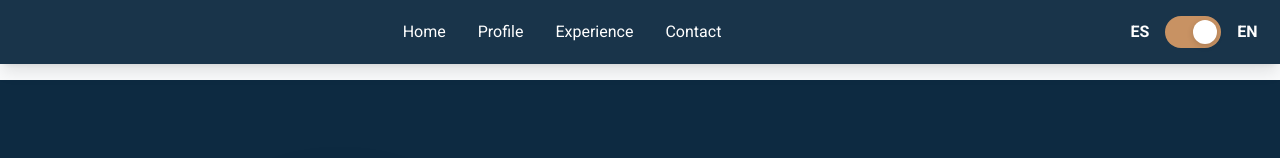
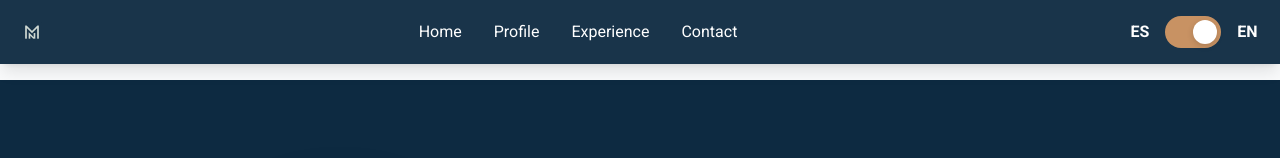
Before and after one commit to matnalopez2/matnalopez2.github.io, a plain HTML site: page index.html in a window 1280 px wide. Shown: the top 158 px of the page. Drawn offline with nearby package versions, Linux system fonts and the light colour scheme.

Commit message:
Revert "Delete favicon"
This reverts commit 5322c21f9433b5795fae183b15c14c68859bd634.

```diff
--- a/index.html
+++ b/index.html
@@ -141,9 +141,8 @@
     <header class="fixed w-full top-0 z-50 bg-primary-dark/95 backdrop-blur-sm shadow-lg">
         <nav class="container mx-auto px-4 py-4">
             <div class="flex justify-between items-center">
-
                 <div class="flex items-center space-x-4">
-                    <!-- <img src="favicon4.png" alt="Logo" class="w-8 h-8"> -->
+                    <img src="favicon4.png" alt="Logo" class="w-8 h-8">
                 </div>
 
                 <!-- Menú hamburguesa para mobile -->
```
